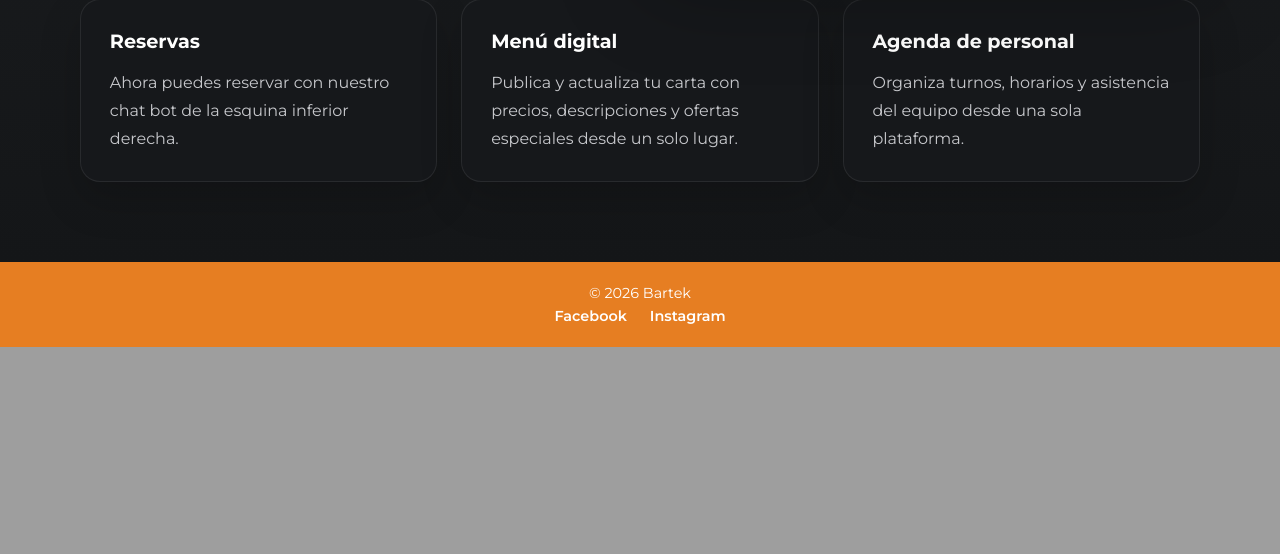
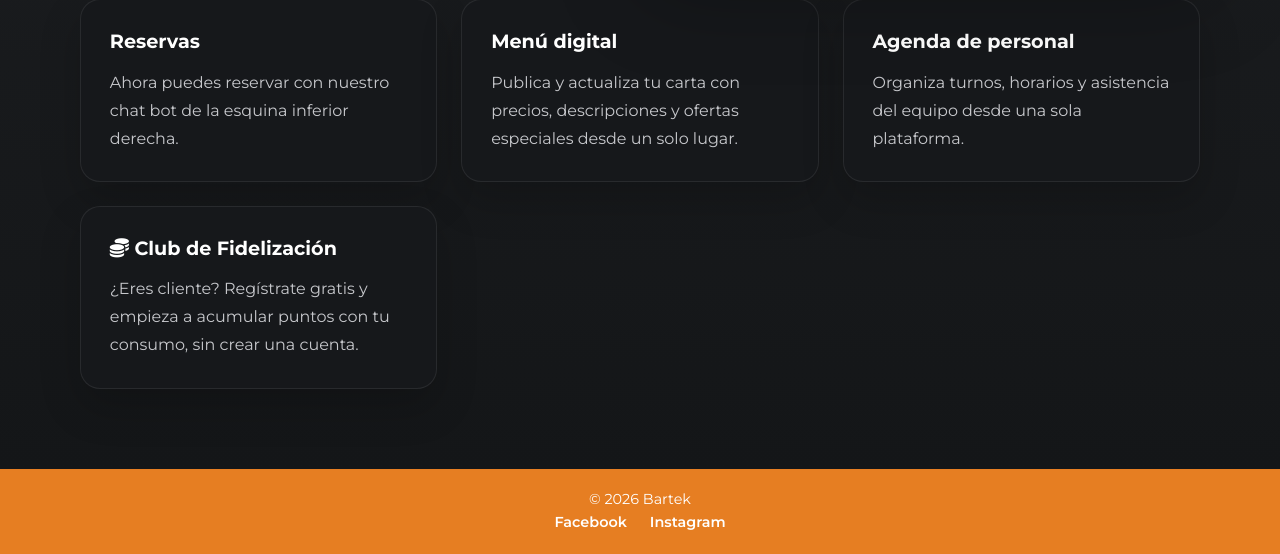
Before and after one commit to Koi033/barteksena, a PHP site: page / in a window 1280 px wide. Shown: the part 727-1281 px from the top of the page. Before the commit the page ends 1074 px from the top, so only its background shows below. Run offline with PHP 8.4, Linux system fonts and the light colour scheme; some libraries are stand-ins or nearby versions.

Commit message:
feat: los cientes pueden registrarse en el sistema de puntos

```diff
--- a/app/controllers/PuntosController.php
+++ b/app/controllers/PuntosController.php
@@ -98,4 +98,85 @@ class PuntosController extends BaseController
 
         $this->redirigir('/puntos/listado');
     }
+
+    /**
+     * Formulario público de inscripción al club de fidelización.
+     * GET  /puntos/registro  -> muestra el formulario
+     * POST /puntos/registro  -> procesa la inscripción
+     *
+     * A propósito NO lleva requerirAutenticacion(): cualquier cliente debe
+     * poder registrarse por su cuenta (por ejemplo, escaneando un QR en su
+     * mesa) sin que un mesero tenga que iniciar sesión por él.
+     */
+    public function registroPublico(): void
+    {
+        if ($_SERVER['REQUEST_METHOD'] === 'POST') {
+            $this->procesarRegistroPublico();
+            return;
+        }
+
+        $this->render('puntos/registro_publico', [
+            'titulo'    => 'Club de Fidelización - Bartek',
+            'tokenCSRF' => generarTokenCSRF('puntos_registro'),
+            'flash'     => obtenerFlash(),
+            'old'       => $this->obtenerInputAntiguo('puntos_registro'),
+        ], 'auth');
+    }
+
+    /**
+     * Valida y guarda la inscripción pública de un cliente nuevo.
+     *
+     * @return void
+     */
+    private function procesarRegistroPublico(): void
+    {
+        // 1. Validar token CSRF (la sesión anónima ya existe gracias a iniciarSesion())
+        if (!validarTokenCSRF($_POST['csrf_token'] ?? '', 'puntos_registro')) {
+            flashMensaje('error', 'Solicitud inválida. Por favor recarga la página e inténtalo de nuevo.');
+            $this->redirigir('/puntos/registro');
+            return;
+        }
+
+        // 2. Obtener y limpiar campos
+        $nombre = $this->post('nombre', 80);
+        $cedula = preg_replace('/[^0-9]/', '', $_POST['cedula'] ?? '');
+
+        // 3. Validaciones básicas
+        if (empty($nombre) || empty($cedula)) {
+            flashMensaje('error', 'Debes ingresar tu nombre y tu número de cédula.');
+            $this->guardarInputAntiguo('puntos_registro', $_POST);
+            $this->redirigir('/puntos/registro');
+            return;
+        }
+
+        if (strlen($cedula) < 6 || strlen($cedula) > 10) {
+            flashMensaje('error', 'Ingresa un número de cédula válido (sin puntos ni espacios).');
+            $this->guardarInputAntiguo('puntos_registro', $_POST);
+            $this->redirigir('/puntos/registro');
+            return;
+        }
+
+        $puntoModel = new PuntosModel();
+
+        // 4. Evitar registros duplicados para la misma cédula
+        if ($puntoModel->existeClienteRegistrado($cedula)) {
+            flashMensaje('info', 'Esta cédula ya está inscrita en el Club de Fidelización. ¡Sigue acumulando puntos con tu consumo!');
+            $this->redirigir('/puntos/registro');
+            return;
+        }
+
+        // 5. Registrar al cliente con puntos de bienvenida
+        $ok = $puntoModel->registrarClientePublico($cedula, $nombre);
+
+        if ($ok) {
+            flashMensaje(
+                'success',
+                '¡Bienvenido/a al Club de Fidelización, ' . $nombre . '! Ya tienes puntos de bienvenida. Muéstrale tu cédula al mesero en tu próxima visita para seguir acumulando.'
+            );
+        } else {
+            flashMensaje('error', 'No pudimos completar tu registro. Intenta de nuevo en un momento.');
+        }
+
+        $this->redirigir('/puntos/registro');
+    }
 }
--- a/app/models/PuntosModel.php
+++ b/app/models/PuntosModel.php
@@ -83,4 +83,64 @@ class PuntosModel extends BaseModel
             ':id'     => $id
         ]);
     }
+
+    /**
+     * Verifica si una cédula ya está inscrita en el club de fidelización,
+     * es decir, si ya existe un movimiento de tipo 'registro' para ella.
+     * Se usa para evitar que un mismo cliente se registre dos veces.
+     *
+     * @param  string $cedula
+     * @return bool
+     */
+    public function existeClienteRegistrado(string $cedula): bool
+    {
+        $sql = "SELECT 1 FROM historial_puntos WHERE cedula_cliente = :cedula AND tipo = 'registro' LIMIT 1";
+        $stmt = $this->db->prepare($sql);
+        $stmt->execute([':cedula' => $cedula]);
+        return (bool) $stmt->fetchColumn();
+    }
+
+    /**
+     * Inscribe a un cliente nuevo en el club de fidelización de forma
+     * PÚBLICA, es decir, sin que haya ningún empleado con sesión iniciada.
+     * Se le otorgan puntos de bienvenida y el movimiento queda marcado con
+     * tipo 'registro' para diferenciarlo de los puntos que gana un mesero
+     * al momento de cobrar un consumo.
+     *
+     * @param  string $cedula
+     * @param  string $nombre
+     * @param  int    $puntosBienvenida
+     * @return bool
+     */
+    public function registrarClientePublico(string $cedula, string $nombre, int $puntosBienvenida = 5): bool
+    {
+        $sql = "INSERT INTO historial_puntos (nombre, cedula_cliente, cantidad_puntos, tipo)
+                VALUES (:nombre, :cedula, :puntos, 'registro')";
+
+        $stmt = $this->db->prepare($sql);
+        return $stmt->execute([
+            ':nombre' => $nombre,
+            ':cedula' => $cedula,
+            ':puntos' => $puntosBienvenida,
+        ]);
+    }
+
+    /**
+     * Calcula el total de puntos vigentes de un cliente: suma lo ganado
+     * y el registro (bienvenida), y resta lo canjeado o cancelado.
+     *
+     * @param  string $cedula
+     * @return int
+     */
+    public function totalPuntos(string $cedula): int
+    {
+        $sql = "SELECT COALESCE(SUM(
+                    CASE WHEN tipo IN ('canjeado', 'cancelado') THEN -cantidad_puntos ELSE cantidad_puntos END
+                ), 0) AS total
+                FROM historial_puntos
+                WHERE cedula_cliente = :cedula";
+        $stmt = $this->db->prepare($sql);
+        $stmt->execute([':cedula' => $cedula]);
+        return (int) $stmt->fetchColumn();
+    }
 }
--- a/app/views/layouts/public.php
+++ b/app/views/layouts/public.php
@@ -27,6 +27,7 @@
                 <li><a href="<?= BASE_URL ?>/nosotros">Nosotros</a></li>
                 <li><a href="<?= BASE_URL ?>/servicios">Servicios</a></li>
                 <li><a href="<?= BASE_URL ?>/contacto">Contacto</a></li>
+                <li><a href="<?= BASE_URL ?>/puntos/registro">Acumula Puntos</a></li>
                 <?php if (estaAutenticado()): ?>
                     <li><a href="<?= BASE_URL ?>/dashboard" class="btn-nav-accent">Panel</a></li>
                     <li><a href="<?= BASE_URL ?>/logout">Salir</a></li>
--- a/app/views/mesas/mesa_detalle.php
+++ b/app/views/mesas/mesa_detalle.php
@@ -99,12 +99,12 @@
 
             <div class="acciones-cuenta">
                 <button type="submit" class="btn btn-guardar-cuenta">
-                    <i class="fas fa-save"></i> Guardar / Cobrar Cuenta
+                    <i class="fas fa-save"></i> Guardar Orden
                 </button>
                 <button type="submit" class="btn btn-cerrar-cuenta"
                         formaction="<?= BASE_URL ?>/ventas/cerrar-cuenta"
                         onclick="return confirm('¿Cerrar la venta y liberar la mesa?')">
-                    <i class="fas fa-lock"></i> Cerrar Venta
+                    <i class="fas fa-lock"></i> Cerrar Cuenta
                 </button>
             </div>
         </form>
--- a/app/views/public/inicio.php
+++ b/app/views/public/inicio.php
@@ -42,6 +42,12 @@
         <h3>Agenda de personal</h3>
         <p>Organiza turnos, horarios y asistencia del equipo desde una sola plataforma.</p>
     </a>
+
+    <!-- Tarjeta de Club de Fidelización: registro público, sin necesidad de iniciar sesión -->
+    <a class="beneficio-item" href="<?= BASE_URL ?>/puntos/registro" aria-label="Club de Fidelización">
+        <h3><i class="fa-solid fa-coins" aria-hidden="true"></i> Club de Fidelización</h3>
+        <p>¿Eres cliente? Regístrate gratis y empieza a acumular puntos con tu consumo, sin crear una cuenta.</p>
+    </a>
 </div>
 
 
--- a/index.php
+++ b/index.php
@@ -100,6 +100,8 @@ $rutas = [
     'puntos/actualizar' => ['PuntosController', 'actualizar'],
     'puntos/eliminar'   => ['PuntosController', 'eliminar'],
     'puntos/editar'     => ['PuntosController', 'editar'],
+    // Registro público: cualquier cliente puede inscribirse sin iniciar sesión
+    'puntos/registro'   => ['PuntosController', 'registroPublico'],
     'error/400'    => ['BaseController', 'solicitudIncorrecta'],
     'error/401'    => ['BaseController', 'noAutenticado'],
     'error/403'    => ['BaseController', 'accesoDenegado'],
--- a/public/publico.php
+++ b/public/publico.php
@@ -328,6 +328,10 @@
             <div class="canje">
                 ¡Canjea tus puntos por <strong>Cerveza Gratis</strong> o <strong>Rebajas en Whisky</strong> con tu mesero!
             </div>
+
+            <a href="<?php echo BASE_URL; ?>/puntos/registro" class="btn-registro-puntos" style="display:inline-block; margin-top:10px; padding:8px 18px; border-radius:20px; background:linear-gradient(135deg,#e06614,#ffa233); color:#0a0a0a; font-weight:700; font-size:10.5px; letter-spacing:1px; text-decoration:none; text-transform:uppercase;">
+                <i class="fa-solid fa-user-plus"></i> Regístrate y acumula puntos
+            </a>
         </div>
 
         <!-- PIE DE CARTA -->
```
Also changed, not shown: app/views/puntos/registro_publico.php (added, +43 -0 lines), 1 other file.
